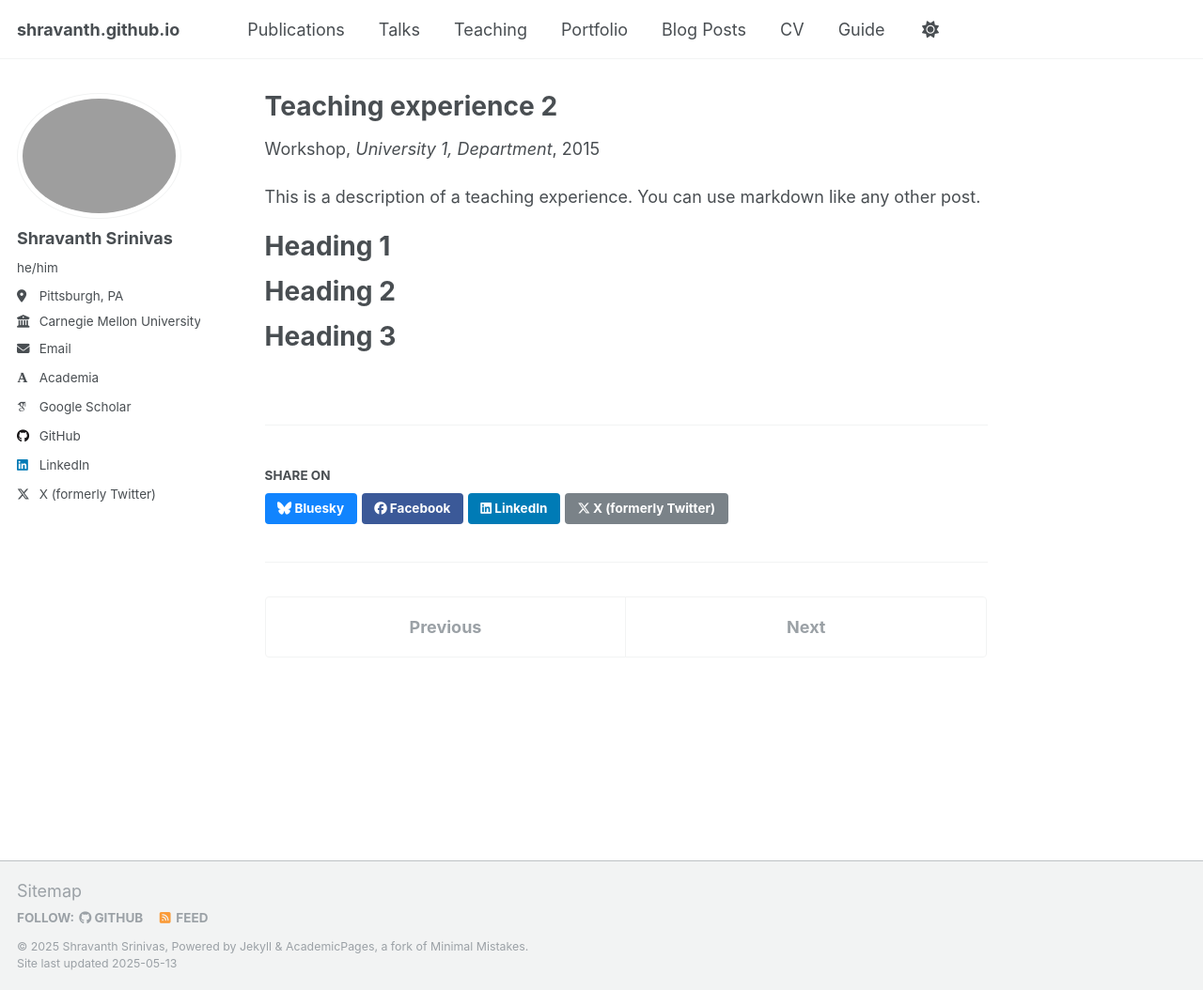
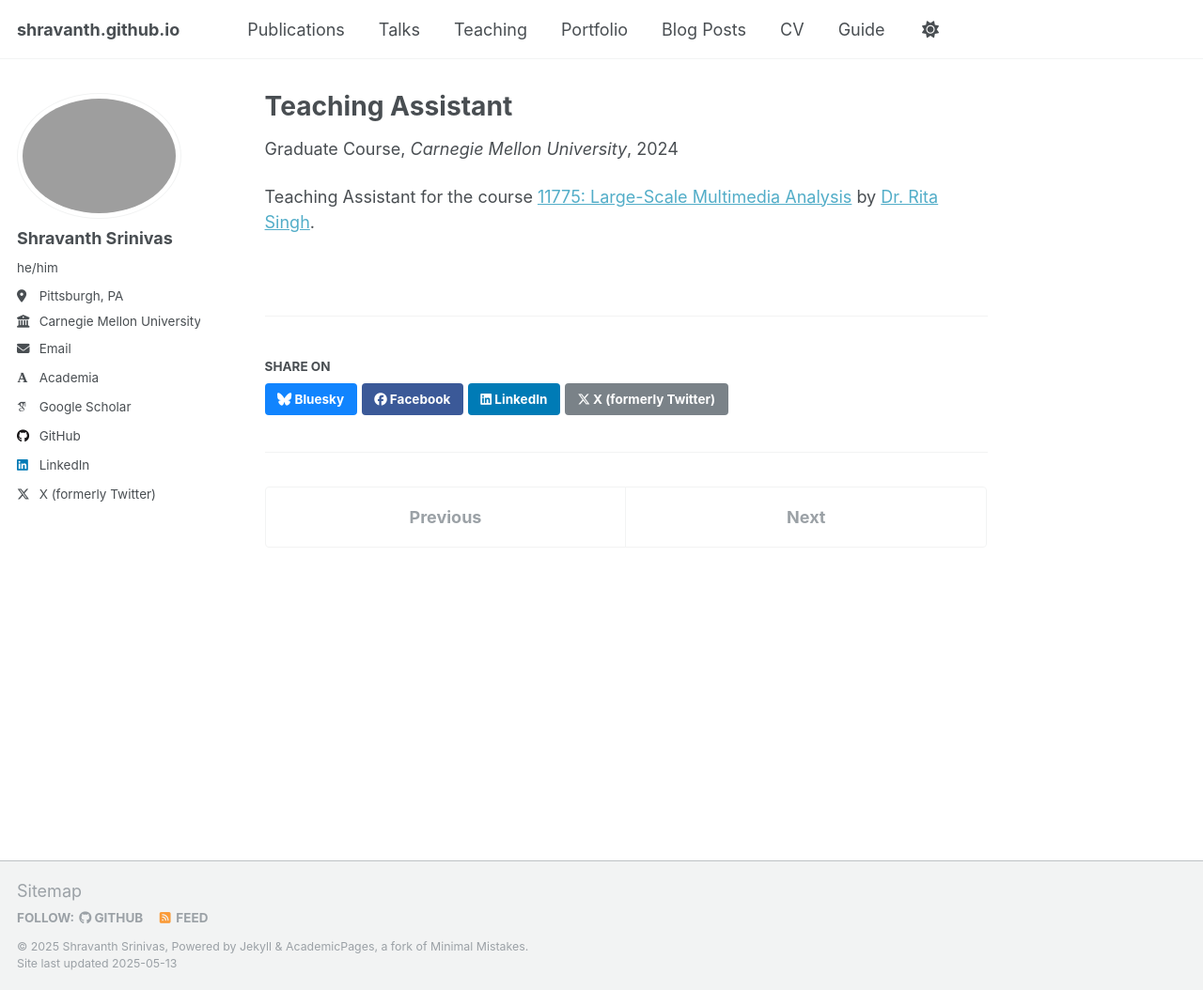
Before and after one commit to notshravanth/shravanth.github.io, a Jekyll site: the page built from _teaching/2015-spring-teaching-2.md, in a window 1280 px wide and 1054 px high. Shown: the whole window at 94% size. Built offline with Jekyll 4.4.1, drawn with Linux system fonts in a browser that asks for light colours; some web fonts are replaced.

Commit message:
Update 2015-spring-teaching-2.md

```diff
--- a/_teaching/2015-spring-teaching-2.md
+++ b/_teaching/2015-spring-teaching-2.md
@@ -1,20 +1,10 @@
 ---
-title: "Teaching experience 2"
+title: "Teaching Assistant"
 collection: teaching
-type: "Workshop"
-permalink: /teaching/2015-spring-teaching-1
-venue: "University 1, Department"
-date: 2015-01-01
-location: "City, Country"
+type: "Graduate Course"
+venue: "Carnegie Mellon University"
+date: Aug 2024 - Dec 2024
+location: "Pittsburgh, PA"
 ---
 
-This is a description of a teaching experience. You can use markdown like any other post.
-
-Heading 1
-======
-
-Heading 2
-======
-
-Heading 3
-======
+Teaching Assistant for the course [11775: Large-Scale Multimedia Analysis](https://11775website.github.io/) by [Dr. Rita Singh](https://www.cylab.cmu.edu/directory/bios/singh-rita.html).
```
